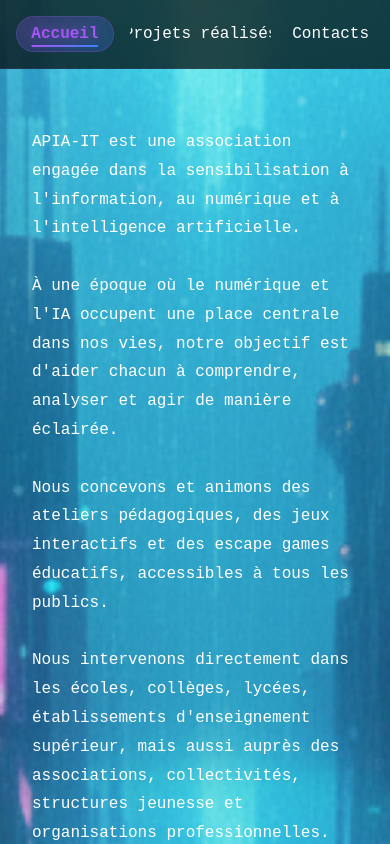
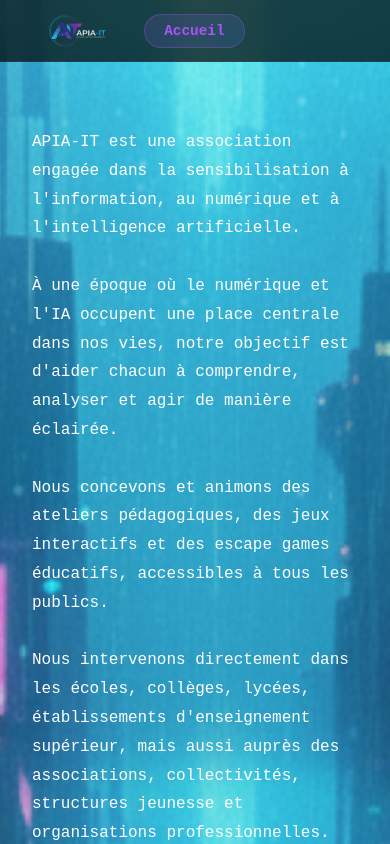
Before and after one commit to Adele-code377/apia-it-website, a React (Create React App) app: page / in a window 390 px wide. Shown: the top 844 px of the page. Built offline with nearby package versions, Linux system fonts and the light colour scheme.

Commit message:
modification de la bar de navigation

```diff
--- a/src/components/Navigation/Navigation.css
+++ b/src/components/Navigation/Navigation.css
@@ -1,5 +1,8 @@
 /* src/components/Navigation/Navigation.css */
 
+/* ==========================================================================
+   1. STRUCTURE DE LA BARRE (CONTAINER)
+   ========================================================================== */
 .navigation {
   position: fixed;
   top: 0;
@@ -8,59 +11,114 @@
   z-index: var(--z-fixed);
   background-color: rgba(0, 0, 0, 0.7);
   backdrop-filter: blur(15px);
-  padding: 1.5rem 2rem;
+  padding: 0.75rem 2rem;
   border-bottom: 1px solid rgba(168, 85, 247, 0.1);
 }
 
 .navigation__container {
-  max-width: 1400px;
+  max-width: auto;
   margin: 0 auto;
   display: flex;
   align-items: center;
+  justify-content: space-between;
+}
+
+/* Équilibre visuel pour centrer le menu si nécessaire */
+.navigation__logo-link,
+.navigation__spacer {
+  flex: 1;
+  display: flex;
+  align-items: center;
+}
+
+.navigation__spacer {
+  justify-content: flex-end;
+}
+
+/* ==========================================================================
+   2. LE LOGO (CADRE ET IMAGE)
+   ========================================================================== */
+.navigation__logo-frame {
+  width: 180px;
+  height: 70px;
+  overflow: hidden; /* Pour l'effet de zoom interne */
+  display: flex;
+  align-items: center;
   justify-content: center;
-  gap: 3rem;
+  border-radius: 8px;
+  position: relative;
+  transition: transform 0.3s ease;
+}
+
+.navigation__logo-img {
+  height: 160%; /* Taille augmentée pour permettre le recadrage/zoom */
+  width: auto;
+  object-fit: contain;
+  transform: scale(1.2);
+  transition: transform 0.4s ease;
+}
+
+/* Interactions Logo */
+.navigation__logo-frame:hover {
+  transform: scale(1.05); /* Légère impulsion du cadre */
+}
+
+.navigation__logo-frame:hover .navigation__logo-img {
+  transform: scale(1.35); /* Zoom interne */
+}
+
+/* ==========================================================================
+   3. NAVIGATION (LIENS)
+   ========================================================================== */
+/* Modifiez ou ajoutez ceci dans Navigation.css */
+.navigation__center {
+  display: flex;
+  align-items: center;
+  gap: 20rem; /* Augmenté de 2rem à 4rem pour plus d'espace */
+}
+
+.navigation__links {
+  display: flex;
+  align-items: center;
+  gap: 2rem;
 }
 
 .navigation__item {
+  position: relative;
   display: inline-flex;
   flex-direction: column;
   align-items: center;
-  padding: 0.5rem 1.5rem;
+  padding: 0.5rem 1.2rem;
   border-radius: var(--radius-full);
+  color: var(--text-primary);
+  overflow: hidden;
   transition: all 0.3s cubic-bezier(0.4, 0, 0.2, 1);
-  color: var(--text-primary);
-  position: relative;
-  overflow: hidden;
 }
 
-/* Effet de fond au survol */
-.navigation__item::before {
-  content: "";
-  position: absolute;
-  inset: 0;
-  background: linear-gradient(
-    135deg,
-    rgba(168, 85, 247, 0.2),
-    rgba(59, 130, 246, 0.2)
-  );
-  opacity: 0;
-  transition: opacity 0.3s ease;
-  border-radius: var(--radius-full);
+.navigation__label {
+  font-size: var(--font-lg);
+  font-weight: 400;
+  white-space: nowrap;
+  position: relative;
+  transition: all 0.3s ease;
+}
+
+/* ==========================================================================
+   4. ÉTATS (HOVER & ACTIVE)
+   ========================================================================== */
+
+/* Hover global sur l'item */
+.navigation__item:hover {
+  transform: translateY(-3px);
+  box-shadow: 0 5px 15px rgba(168, 85, 247, 0.3);
 }
 
 .navigation__item:hover::before {
-  opacity: 1;
+  opacity: 1; /* Assure-toi que ton ::before est défini ailleurs ou ici */
 }
 
-.navigation__item:hover {
-  transform: translateY(-3px);
-  box-shadow: 0 5px 15px rgba(168, 85, 247, 0.3),
-    0 0 20px rgba(168, 85, 247, 0.2);
-}
-
-/* État actif */
+/* État Actif */
 .navigation__item--active {
-  padding: 0.5rem 2rem;
   background: linear-gradient(
     135deg,
     rgba(168, 85, 247, 0.15),
@@ -69,104 +127,33 @@
   border: 1px solid rgba(168, 85, 247, 0.3);
 }
 
-.navigation__item--active::before {
-  opacity: 0.5;
+.navigation__item--active .navigation__label {
+  font-weight: 700;
+  color: rgba(168, 85, 247, 1);
 }
 
-/* Label */
-.navigation__label {
-  font-size: var(--font-xl);
-  font-weight: 400;
-  white-space: nowrap;
-  position: relative;
-  transition: all 0.3s ease;
-}
-
-.navigation__item:hover .navigation__label {
-  color: rgba(168, 85, 247, 1);
-  text-shadow: 0 0 10px rgba(168, 85, 247, 0.5);
-  transform: scale(1.05);
-}
-
-.navigation__item--active .navigation__label {
-  font-weight: 800;
-  color: rgba(168, 85, 247, 1);
-  text-shadow: 0 0 15px rgba(168, 85, 247, 0.7);
-}
-
-/* Ligne animée sous le texte */
-.navigation__label::after {
-  content: "";
-  position: absolute;
-  bottom: -4px;
-  left: 50%;
-  transform: translateX(-50%);
-  width: 0;
-  height: 2px;
-  background: linear-gradient(
-    90deg,
-    rgba(168, 85, 247, 1),
-    rgba(59, 130, 246, 1)
-  );
-  transition: width 0.3s ease;
-  border-radius: 2px;
-}
-
-.navigation__item:hover .navigation__label::after {
-  width: 100%;
-}
-
-.navigation__item--active .navigation__label::after {
-  width: 100%;
-}
-
-/* Effet de particules au survol (optionnel) */
-@keyframes particle {
-  0% {
-    transform: translateY(0) scale(1);
-    opacity: 0;
-  }
-  50% {
-    opacity: 1;
-  }
-  100% {
-    transform: translateY(-20px) scale(0);
-    opacity: 0;
-  }
-}
-
-.navigation__item:hover::after {
-  content: "";
-  position: absolute;
-  bottom: 0;
-  left: 50%;
-  width: 4px;
-  height: 4px;
-  background: rgba(168, 85, 247, 0.8);
-  border-radius: 50%;
-  animation: particle 1s ease-out;
-  pointer-events: none;
-}
-
-/* === RESPONSIVE === */
+/* ==========================================================================
+   5. RESPONSIVE
+   ========================================================================== */
 @media (max-width: 768px) {
   .navigation {
-    padding: 1rem;
+    padding: 0.5rem 1rem;
   }
 
   .navigation__container {
-    gap: 1rem;
+    gap: 0.5rem;
   }
 
-  .navigation__item {
-    padding: 0.5rem 1rem;
+  .navigation__logo-frame {
+    width: 120px; /* Réduit pour mobile */
+    height: 45px;
   }
 
-  .navigation__item--active {
-    padding: 0.5rem 1.5rem;
+  .navigation__links {
+    gap: 0.5rem;
   }
 
   .navigation__label {
-    font-size: var(--font-base);
+    font-size: 0.9rem;
   }
 }
--- a/src/components/Navigation/Navigation.jsx
+++ b/src/components/Navigation/Navigation.jsx
@@ -1,6 +1,7 @@
 // src/components/Navigation/Navigation.jsx
 import { Link, useLocation } from "react-router-dom";
 import "./Navigation.css";
+import logoApia from "../../assets/images/logo/LogoApia_blanc.png";
 
 const NAVIGATION_ITEMS = [
   { id: 1, label: "Accueil", path: "/" },
@@ -18,9 +19,21 @@ export const Navigation = () => {
       aria-label="Navigation principale"
     >
       <div className="navigation__container">
+        {/* Cadre du Logo (Gauche) */}
+        <div className="navigation__left">
+          <Link to="/" className="navigation__logo-frame">
+            <img
+              src={logoApia}
+              alt="Logo APIA"
+              className="navigation__logo-img"
+            />
+          </Link>
+        </div>
+
+        {/* Menu (Centre) */}
+        <div className="navigation__center">
           {NAVIGATION_ITEMS.map((item) => {
             const isActive = location.pathname === item.path;
-
             return (
               <Link
                 key={item.id}
@@ -35,6 +48,10 @@ export const Navigation = () => {
             );
           })}
         </div>
+
+        {/* Spacer (Droite) pour équilibrer le centrage */}
+        <div className="navigation__right"></div>
+      </div>
     </nav>
   );
 };
```
Lines whose indentation alone changed are shown as unchanged.
